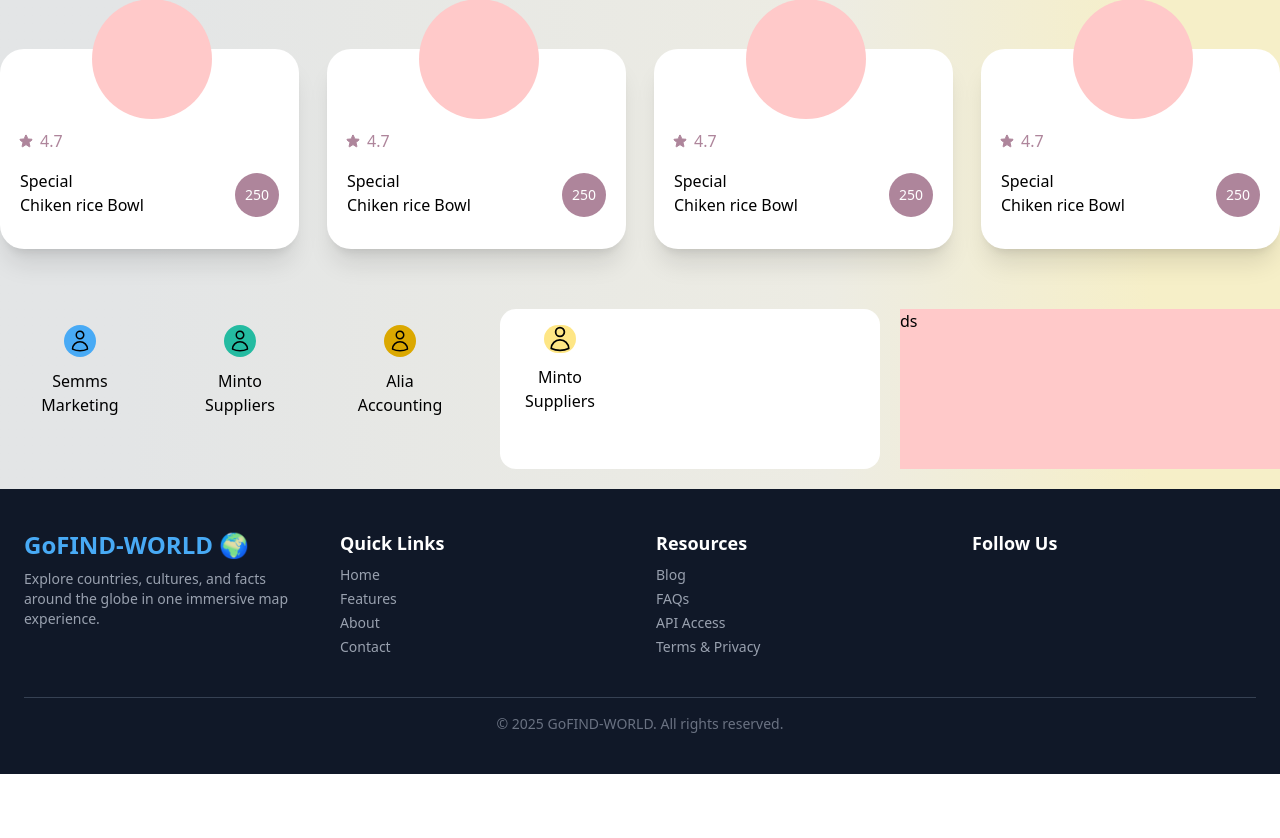
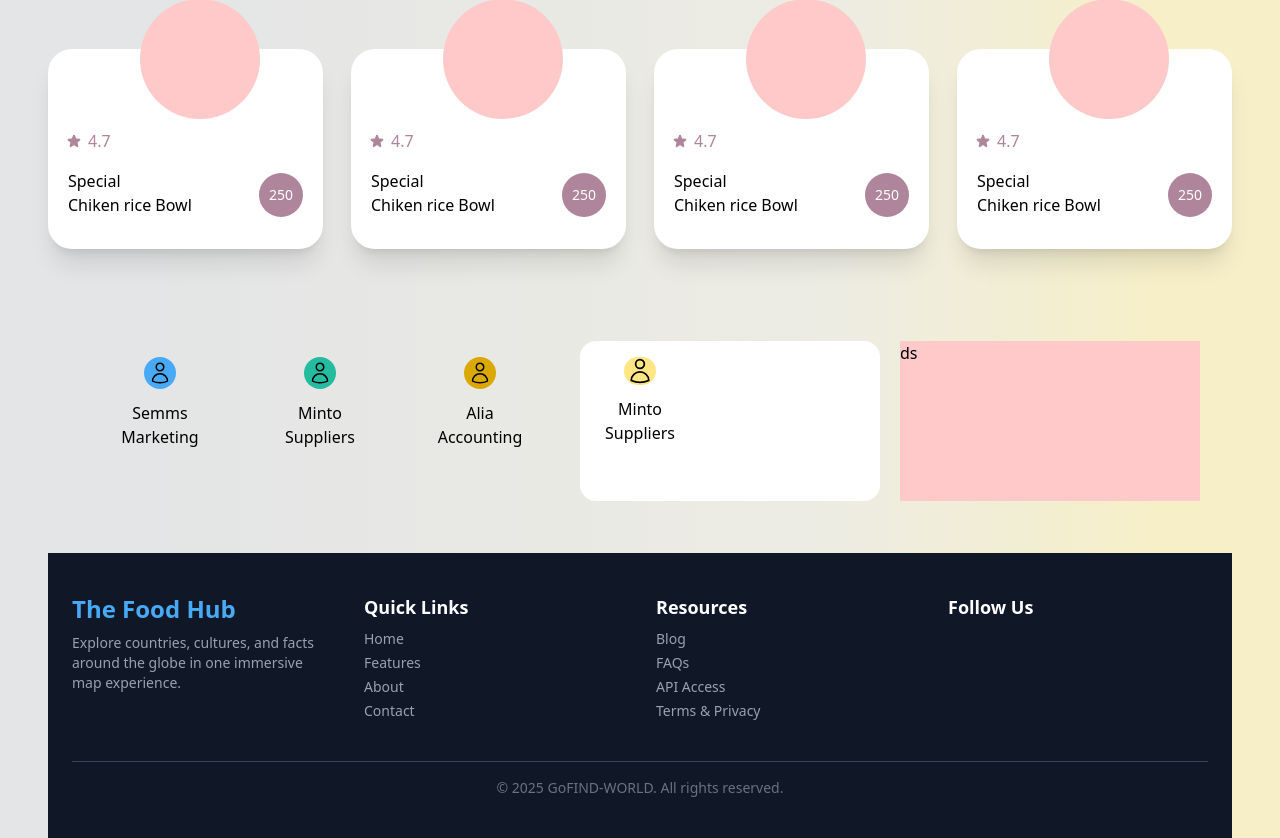
Before and after one commit to prabashwara65/The-Food-Hub, a React (Vite) app in the folder Frontend/: page / in a window 1280 px wide. Shown: the part 517-1355 px from the top of the page. Before the commit the page ends 1291 px from the top, so only its background shows below. Built offline with nearby package versions, Linux system fonts and the light colour scheme.

Commit message:
adding padding to home

```diff
--- a/Frontend/Components/Footer.jsx
+++ b/Frontend/Components/Footer.jsx
@@ -5,7 +5,7 @@ const Footer = () => {
 
           {/* Brand */}
           <div>
-            <h2 className="text-2xl font-bold mb-2 text-[#48AAF5]">GoFIND-WORLD 🌍</h2>
+            <h2 className="text-2xl font-bold mb-2 text-[#48AAF5]">The Food Hub </h2>
             <p className="text-sm text-gray-400">
               Explore countries, cultures, and facts around the globe in one immersive map experience.
             </p>
--- a/Frontend/Components/Navbar.jsx
+++ b/Frontend/Components/Navbar.jsx
@@ -9,10 +9,10 @@ const Navbar = () => {
         <h3 className="text-2xl">The Food App</h3>
         <ul className="flex flex-row gap-7 justify-center cursor-pointer font-extralight bg-[#F4F6F6] p-4 rounded-3xl">
           <Link to='/' >Home</Link>
-          <li>Service</li>
-          <li>Order</li>
-          <li>Restuarant</li>
-          <li>Feedback</li>
+          <Link to='#'>Service</Link>
+          <Link to='#'>Order</Link>
+          <Link to='#'>Restuarant</Link>
+          <Link to='#'>Feedback</Link>
         </ul>
         <div className="flex gap-2 pl-2">
         <button className="p-4 bg-[#F4F6F6] rounded-3xl font-extralight">SIGNIN</button>
--- a/Frontend/Pages/Prabashwara/Home.jsx
+++ b/Frontend/Pages/Prabashwara/Home.jsx
@@ -44,7 +44,7 @@ const Home = () => {
  }, [searchQuery]);
 
   return (
-    <div className="min-h-screen bg-linear-to-r from-[#E3E5E6] from-10% via-[#EDECE3] via-65% to-[#F6EFC8] to-90%">
+    <div className="min-h-screen px-12 bg-linear-to-r from-[#E3E5E6] from-10% via-[#EDECE3] via-65% to-[#F6EFC8] to-90%">
       <Navbar />
       <div className="h-full mx-auto">
         <div className="container flex mx-auto py-8 justify-between items-end ">
@@ -227,7 +227,7 @@ const Home = () => {
         </div>
 
         {/* 3rd container */}
-        <div className="container flex mx-auto justify-between mt-15 gap-5">
+        <div className="container p-8 flex mx-auto justify-between mt-15 gap-5">
           {/* First Card */}
           <div className="flex flex-1/4">
             <div className="flex flex-col w-40 h-40 items-center p-4">
@@ -316,9 +316,11 @@ const Home = () => {
 
           </div>
         </div>
-        <Footer />
+
       </div>
+      <Footer />
     </div>
+
   );
 };
 
```
